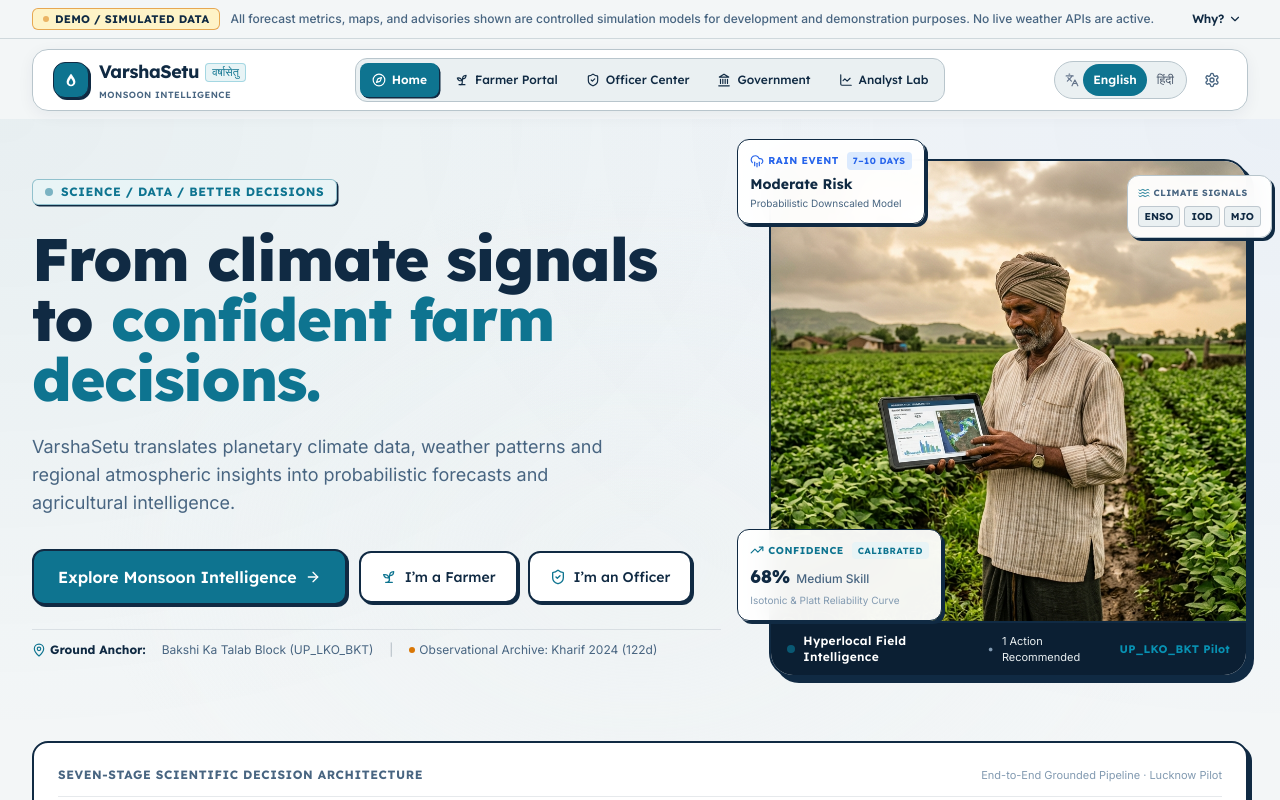
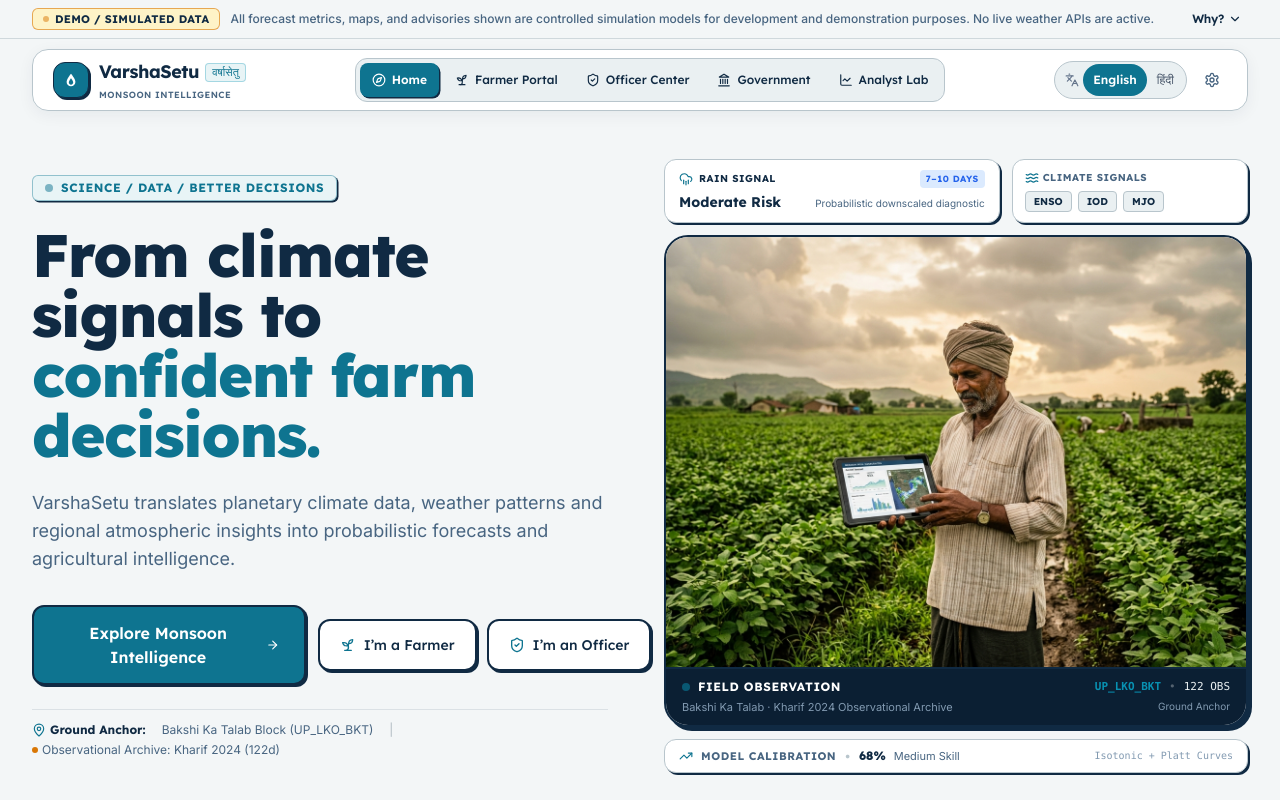
Before and after one commit to samxsingh/VarshaSetu, a React (Vite) app in the folder frontend/: page / in a window 1280 px wide. Shown: the top 800 px of the page. Built offline with nearby package versions, Linux system fonts and the light colour scheme.

Commit message:
refine(ui): redesign landing scientific annotation system

```diff
--- a/frontend/src/pages/public/LandingPage.tsx
+++ b/frontend/src/pages/public/LandingPage.tsx
@@ -31,15 +31,12 @@
   return (
     <div className="flex-1 bg-canvas text-[#102A43]">
       {/* 1. HERO SECTION — CLIMATE INTELLIGENCE & MONSOON OBSERVATORY */}
-      <section className="relative overflow-hidden pt-6 pb-16 lg:pt-10 lg:pb-20 border-b border-[#102A43]/15 bg-editorial-grain">
-        {/* Subtle contour texture overlay */}
-        <div className="absolute inset-0 opacity-25 pointer-events-none bg-subtle-contour" />
-
+      <section className="relative pt-6 pb-16 lg:pt-10 lg:pb-20 border-b border-[#B8C5CC]/60 bg-[#F3F6F7]">
         <div className="max-w-7xl mx-auto px-4 sm:px-6 lg:px-8 relative z-10">
           <div className="grid grid-cols-1 lg:grid-cols-12 gap-10 lg:gap-12 items-center">
 
-            {/* LEFT COLUMN: Editorial Typography & Strategic CTAs (55% width on xl) */}
-            <div className="lg:col-span-6 xl:col-span-7 space-y-6">
+            {/* LEFT COLUMN: Editorial Typography & Strategic CTAs (50% on lg+) */}
+            <div className="lg:col-span-6 xl:col-span-6 space-y-6 max-w-xl">
               {/* Eyebrow Micro-Label */}
               <div className="inline-flex items-center gap-2 px-3 py-1 rounded-md bg-[#E8F4F6] border border-[#0E7490]/40 text-[#0E7490] text-xs font-heading font-bold uppercase tracking-wider shadow-[1.5px_1.5px_0px_#102A43] animate-fade-up">
                 <span className="w-2 h-2 rounded-full bg-[#0E7490] animate-pulse" />
@@ -55,7 +52,7 @@
               </h1>
 
               {/* Concise Scientific Description */}
-              <p className="text-base sm:text-lg text-[#486581] leading-relaxed font-sans max-w-xl animate-fade-up">
+              <p className="text-base sm:text-lg text-[#486581] leading-relaxed font-sans animate-fade-up">
                 VarshaSetu translates planetary climate data, weather patterns and regional atmospheric insights into probabilistic forecasts and agricultural intelligence.
               </p>
 
@@ -100,153 +97,163 @@
               </div>
             </div>
 
-            {/* RIGHT COLUMN: Atmospheric & Field Imagery with Floating Intelligence Cards */}
-            <div className="lg:col-span-6 xl:col-span-5 relative mt-4 lg:mt-0">
-              {/* Primary Image Frame with Crisp Neo-Brutalist Border & Attached Status Rail */}
-              <div className="relative rounded-2xl sm:rounded-3xl overflow-hidden border-2 border-[#102A43] bg-white shadow-[6px_6px_0px_#102A43] group">
-                <img
-                  src="/images/hero-farmer.jpg"
-                  alt="Indian farmer inspecting VarshaSetu agro-climate intelligence on a tablet in agricultural field"
-                  className="w-full h-[320px] sm:h-[400px] lg:h-[460px] object-cover object-center filter saturate-[1.04] transition-transform duration-500 group-hover:scale-[1.01]"
-                  loading="eager"
-                />
+            {/* RIGHT COLUMN: Field Observation Frame & Scientific Annotation Rail System */}
+            <div className="lg:col-span-6 xl:col-span-6 relative mt-4 lg:mt-0">
 
-                {/* Attached Caption Rail immediately below the photo */}
-                <div className="border-t-2 border-[#102A43] bg-[#0B1F33] px-3.5 sm:px-4 py-2.5 text-white flex items-center justify-between text-xs font-sans">
-                  <div className="flex items-center gap-2">
-                    <span className="w-2 h-2 rounded-full bg-[#0891B2] animate-pulse shrink-0" />
-                    <span className="font-heading font-semibold text-[11px] sm:text-xs tracking-wide">
-                      Hyperlocal Field Intelligence
-                    </span>
-                    <span className="text-[#829AB1] hidden sm:inline">•</span>
-                    <span className="text-[#EAF0F2] text-[11px] hidden sm:inline">
-                      1 Action Recommended
-                    </span>
-                  </div>
-                  <span className="text-[#0891B2] font-heading font-bold text-[11px] tracking-wide shrink-0">
-                    UP_LKO_BKT Pilot
-                  </span>
-                </div>
-              </div>
-
-              {/* DESKTOP FLOATING CARD 1: Rain Event Intelligence (Perimeter Top Left) */}
-              <div className="hidden md:block absolute -top-4 -left-6 lg:-top-5 lg:-left-8 z-20 bg-white/95 backdrop-blur-md border border-[#102A43] rounded-xl p-3 shadow-[3px_3px_0px_#102A43] animate-float-slow max-w-[210px] sm:max-w-[220px]">
+              {/* DESKTOP/TABLET: Compact Scientific Annotation Strip directly ABOVE image frame */}
+              <div className="hidden md:grid md:grid-cols-12 gap-3 mb-3">
+                {/* Module A: RAIN SIGNAL */}
+                <div className="md:col-span-7 bg-white border border-[#B8C5CC] rounded-xl px-3.5 py-2.5 shadow-[2px_2px_0px_#102A43]">
                   <div className="flex items-center justify-between gap-2 text-[10px] uppercase tracking-wider text-[#486581] font-heading font-bold">
-                  <span className="flex items-center gap-1 text-[#2563EB]">
-                    <CloudRain className="w-3.5 h-3.5" />
-                    RAIN EVENT
+                    <span className="flex items-center gap-1.5 text-[#102A43]">
+                      <CloudRain className="w-3.5 h-3.5 text-[#0E7490]" />
+                      RAIN SIGNAL
                     </span>
                     <span className="px-1.5 py-0.5 rounded bg-[#DBEAFE] text-[#2563EB] text-[9px] font-bold">
                       7–10 DAYS
                     </span>
                   </div>
-                <div className="mt-1 font-heading font-bold text-sm text-[#102A43]">
+                  <div className="mt-1 flex items-baseline justify-between gap-2">
+                    <div className="font-heading font-bold text-xs sm:text-sm text-[#102A43]">
                       Moderate Risk
                     </div>
-                <div className="text-[10px] text-[#486581] mt-0.5">
-                  Probabilistic Downscaled Model
+                    <div className="text-[10px] text-[#486581] font-sans truncate">
+                      Probabilistic downscaled diagnostic
+                    </div>
                   </div>
                 </div>
 
-              {/* DESKTOP FLOATING CARD 2: Forecast Reliability Score (Perimeter Lower Left) */}
-              <div className="hidden md:block absolute bottom-12 -left-6 lg:bottom-14 lg:-left-8 z-20 bg-white/95 backdrop-blur-md border border-[#102A43] rounded-xl p-3 shadow-[3px_3px_0px_#102A43] animate-float-alt max-w-[210px] sm:max-w-[220px]">
-                <div className="flex items-center justify-between gap-2 text-[10px] uppercase tracking-wider text-[#486581] font-heading font-bold">
-                  <span className="flex items-center gap-1 text-[#0E7490]">
-                    <TrendingUp className="w-3.5 h-3.5" />
-                    CONFIDENCE
+                {/* Module B: CLIMATE SIGNALS */}
+                <div className="md:col-span-5 bg-white border border-[#B8C5CC] rounded-xl px-3 py-2.5 shadow-[2px_2px_0px_#102A43] flex flex-col justify-between">
+                  <div className="text-[10px] uppercase tracking-wider text-[#486581] font-heading font-bold flex items-center gap-1 text-[#102A43]">
+                    <Waves className="w-3.5 h-3.5 text-[#0E7490]" />
+                    CLIMATE SIGNALS
+                  </div>
+                  <div className="flex items-center gap-1.5 mt-1">
+                    <span className="px-2 py-0.5 rounded bg-[#EAF0F2] border border-[#B8C5CC] font-heading font-bold text-[10px] text-[#102A43]">
+                      ENSO
                     </span>
-                  <span className="px-1.5 py-0.5 rounded bg-[#E8F4F6] text-[#0E7490] text-[9px] font-bold">
-                    CALIBRATED
+                    <span className="px-2 py-0.5 rounded bg-[#EAF0F2] border border-[#B8C5CC] font-heading font-bold text-[10px] text-[#102A43]">
+                      IOD
+                    </span>
+                    <span className="px-2 py-0.5 rounded bg-[#EAF0F2] border border-[#B8C5CC] font-heading font-bold text-[10px] text-[#102A43]">
+                      MJO
                     </span>
                   </div>
-                <div className="mt-1 font-heading font-extrabold text-lg text-[#102A43] flex items-baseline gap-1.5">
-                  <span>68%</span>
-                  <span className="text-xs font-medium text-[#486581] font-sans">Medium Skill</span>
-                </div>
-                <div className="text-[10px] text-[#829AB1] mt-0.5">
-                  Isotonic & Platt Reliability Curve
                 </div>
               </div>
 
-              {/* DESKTOP FLOATING CARD 3: Climate Teleconnections (Perimeter Top Right) */}
-              <div className="hidden md:block absolute top-3 -right-4 lg:top-4 lg:-right-6 z-20 bg-white/95 backdrop-blur-md border border-[#B8C5CC] rounded-xl p-2.5 shadow-[3px_3px_0px_#102A43] max-w-[190px]">
-                <div className="text-[9px] uppercase tracking-wider text-[#486581] font-heading font-bold flex items-center gap-1 text-[#102A43]">
-                  <Waves className="w-3 h-3 text-[#0E7490]" />
+              {/* PRIMARY FIELD OBSERVATION FRAME */}
+              <div className="rounded-2xl sm:rounded-3xl overflow-hidden border-2 border-[#102A43] bg-white shadow-[4px_4px_0px_#102A43]">
+                <img
+                  src="/images/hero-farmer.jpg"
+                  alt="Indian farmer inspecting VarshaSetu agro-climate intelligence on a tablet in agricultural field"
+                  className="w-full h-[320px] sm:h-[380px] lg:h-[430px] object-cover object-center filter saturate-[1.03]"
+                  loading="eager"
+                />
+
+                {/* Attached Field Observation Rail immediately beneath the photo */}
+                <div className="border-t-2 border-[#102A43] bg-[#0B1F33] px-3.5 sm:px-4 py-2.5 text-white font-sans">
+                  <div className="flex items-center justify-between text-xs">
+                    <div className="flex items-center gap-2">
+                      <span className="w-2 h-2 rounded-full bg-[#0891B2] animate-pulse shrink-0" />
+                      <span className="font-heading font-bold text-[11px] sm:text-xs tracking-wider uppercase text-white">
+                        FIELD OBSERVATION
+                      </span>
+                    </div>
+                    <div className="flex items-center gap-2 text-[11px] font-mono text-[#0891B2]">
+                      <span className="font-bold">UP_LKO_BKT</span>
+                      <span className="text-white/30">•</span>
+                      <span className="text-[#EAF0F2]">122 OBS</span>
+                    </div>
+                  </div>
+                  <div className="mt-1 text-[11px] text-[#829AB1] font-sans flex items-center justify-between">
+                    <span>Bakshi Ka Talab · Kharif 2024 Observational Archive</span>
+                    <span className="text-[10px] text-[#829AB1] hidden sm:inline">Ground Anchor</span>
+                  </div>
+                </div>
+              </div>
+
+              {/* DESKTOP/TABLET: Module C — MODEL CALIBRATION Module below the observation frame */}
+              <div className="hidden md:flex items-center justify-between bg-white border border-[#B8C5CC] rounded-xl px-3.5 py-2 mt-3 shadow-[2px_2px_0px_#102A43] text-xs font-sans">
+                <div className="flex items-center gap-2">
+                  <TrendingUp className="w-3.5 h-3.5 text-[#0E7490] shrink-0" />
+                  <span className="font-heading font-bold text-[10px] sm:text-[11px] uppercase tracking-wider text-[#486581]">
+                    MODEL CALIBRATION
+                  </span>
+                  <span className="text-[#B8C5CC]">•</span>
+                  <span className="font-heading font-extrabold text-[#102A43]">
+                    68%
+                  </span>
+                  <span className="text-[#486581] text-[11px]">
+                    Medium Skill
+                  </span>
+                </div>
+                <div className="text-[10px] text-[#829AB1] font-mono">
+                  Isotonic + Platt Curves
+                </div>
+              </div>
+
+              {/* MOBILE ONLY: Annotation Modules in strict normal document flow */}
+              <div className="space-y-2.5 mt-3 md:hidden">
+                {/* Mobile Rain Signal */}
+                <div className="bg-white border border-[#B8C5CC] rounded-xl p-3 shadow-[2px_2px_0px_#102A43]">
+                  <div className="flex items-center justify-between gap-2 text-[10px] uppercase tracking-wider text-[#486581] font-heading font-bold">
+                    <span className="flex items-center gap-1.5 text-[#102A43]">
+                      <CloudRain className="w-3.5 h-3.5 text-[#0E7490]" />
+                      RAIN SIGNAL
+                    </span>
+                    <span className="px-1.5 py-0.5 rounded bg-[#DBEAFE] text-[#2563EB] text-[9px] font-bold">
+                      7–10 DAYS
+                    </span>
+                  </div>
+                  <div className="mt-1 flex items-baseline justify-between gap-2">
+                    <div className="font-heading font-bold text-sm text-[#102A43]">
+                      Moderate Risk
+                    </div>
+                    <div className="text-[10px] text-[#486581] font-sans">
+                      Probabilistic downscaled diagnostic
+                    </div>
+                  </div>
+                </div>
+
+                {/* Mobile Climate Signals */}
+                <div className="bg-white border border-[#B8C5CC] rounded-xl p-3 shadow-[2px_2px_0px_#102A43]">
+                  <div className="text-[10px] uppercase tracking-wider text-[#486581] font-heading font-bold flex items-center gap-1.5 text-[#102A43] mb-1.5">
+                    <Waves className="w-3.5 h-3.5 text-[#0E7490]" />
                     CLIMATE SIGNALS
                   </div>
-                <div className="mt-1.5 flex items-center gap-1 text-[10px]">
-                  <span className="px-1.5 py-0.5 rounded bg-[#EAF0F2] border border-[#102A43]/20 font-heading font-bold text-[#102A43]">
+                  <div className="flex items-center gap-2">
+                    <span className="flex-1 text-center py-1 rounded bg-[#EAF0F2] border border-[#B8C5CC] font-heading font-bold text-[10px] text-[#102A43]">
                       ENSO
                     </span>
-                  <span className="px-1.5 py-0.5 rounded bg-[#EAF0F2] border border-[#102A43]/20 font-heading font-bold text-[#102A43]">
+                    <span className="flex-1 text-center py-1 rounded bg-[#EAF0F2] border border-[#B8C5CC] font-heading font-bold text-[10px] text-[#102A43]">
                       IOD
                     </span>
-                  <span className="px-1.5 py-0.5 rounded bg-[#EAF0F2] border border-[#102A43]/20 font-heading font-bold text-[#102A43]">
+                    <span className="flex-1 text-center py-1 rounded bg-[#EAF0F2] border border-[#B8C5CC] font-heading font-bold text-[10px] text-[#102A43]">
                       MJO
                     </span>
                   </div>
                 </div>
 
-              {/* MOBILE ONLY: 3 stacked intelligence cards beneath the image frame (normal document flow) */}
-              <div className="grid grid-cols-1 sm:grid-cols-3 gap-2.5 mt-3 md:hidden">
-                {/* Mobile Card 1: Rain Event */}
-                <div className="bg-white rounded-xl border border-[#102A43] p-3 shadow-[2px_2px_0px_#102A43]">
+                {/* Mobile Model Calibration */}
+                <div className="bg-white border border-[#B8C5CC] rounded-xl p-3 shadow-[2px_2px_0px_#102A43]">
                   <div className="flex items-center justify-between gap-2 text-[10px] uppercase tracking-wider text-[#486581] font-heading font-bold">
-                    <span className="flex items-center gap-1 text-[#2563EB]">
-                      <CloudRain className="w-3.5 h-3.5" />
-                      RAIN EVENT
+                    <span className="flex items-center gap-1.5 text-[#0E7490]">
+                      <TrendingUp className="w-3.5 h-3.5" />
+                      MODEL CALIBRATION
                     </span>
-                    <span className="px-1.5 py-0.5 rounded bg-[#DBEAFE] text-[#2563EB] text-[9px] font-bold">
-                      7–10 DAYS
+                    <span className="text-[10px] text-[#829AB1] font-mono">
+                      Isotonic + Platt
                     </span>
                   </div>
-                  <div className="mt-1 font-heading font-bold text-sm text-[#102A43]">
-                    Moderate Risk
+                  <div className="mt-1 font-heading font-extrabold text-base text-[#102A43] flex items-baseline gap-2">
+                    <span>68%</span>
+                    <span className="text-xs font-medium text-[#486581] font-sans">Medium Skill</span>
                   </div>
-                  <div className="text-[10px] text-[#486581] mt-0.5">
-                    Probabilistic Downscaled Model
                 </div>
               </div>
 
-                {/* Mobile Card 2: Confidence */}
-                <div className="bg-white rounded-xl border border-[#102A43] p-3 shadow-[2px_2px_0px_#102A43]">
-                  <div className="flex items-center justify-between gap-2 text-[10px] uppercase tracking-wider text-[#486581] font-heading font-bold">
-                    <span className="flex items-center gap-1 text-[#0E7490]">
-                      <TrendingUp className="w-3.5 h-3.5" />
-                      CONFIDENCE
-                    </span>
-                    <span className="px-1.5 py-0.5 rounded bg-[#E8F4F6] text-[#0E7490] text-[9px] font-bold">
-                      CALIBRATED
-                    </span>
-                  </div>
-                  <div className="mt-1 font-heading font-extrabold text-base text-[#102A43] flex items-baseline gap-1.5">
-                    <span>68%</span>
-                    <span className="text-xs font-medium text-[#486581] font-sans">Medium Skill</span>
-                  </div>
-                  <div className="text-[10px] text-[#829AB1] mt-0.5">
-                    Isotonic & Platt Reliability Curve
-                  </div>
-                </div>
-
-                {/* Mobile Card 3: Climate Signals */}
-                <div className="bg-white rounded-xl border border-[#B8C5CC] p-3 shadow-[2px_2px_0px_#102A43]">
-                  <div className="text-[10px] uppercase tracking-wider text-[#486581] font-heading font-bold flex items-center gap-1 text-[#102A43]">
-                    <Waves className="w-3.5 h-3.5 text-[#0E7490]" />
-                    CLIMATE SIGNALS
-                  </div>
-                  <div className="mt-1.5 flex items-center gap-1.5 text-[10px]">
-                    <span className="px-1.5 py-0.5 rounded bg-[#EAF0F2] border border-[#102A43]/20 font-heading font-bold text-[#102A43]">
-                      ENSO
-                    </span>
-                    <span className="px-1.5 py-0.5 rounded bg-[#EAF0F2] border border-[#102A43]/20 font-heading font-bold text-[#102A43]">
-                      IOD
-                    </span>
-                    <span className="px-1.5 py-0.5 rounded bg-[#EAF0F2] border border-[#102A43]/20 font-heading font-bold text-[#102A43]">
-                      MJO
-                    </span>
-                  </div>
-                </div>
-              </div>
             </div>
 
           </div>
```
Lines whose indentation alone changed are shown as unchanged.
